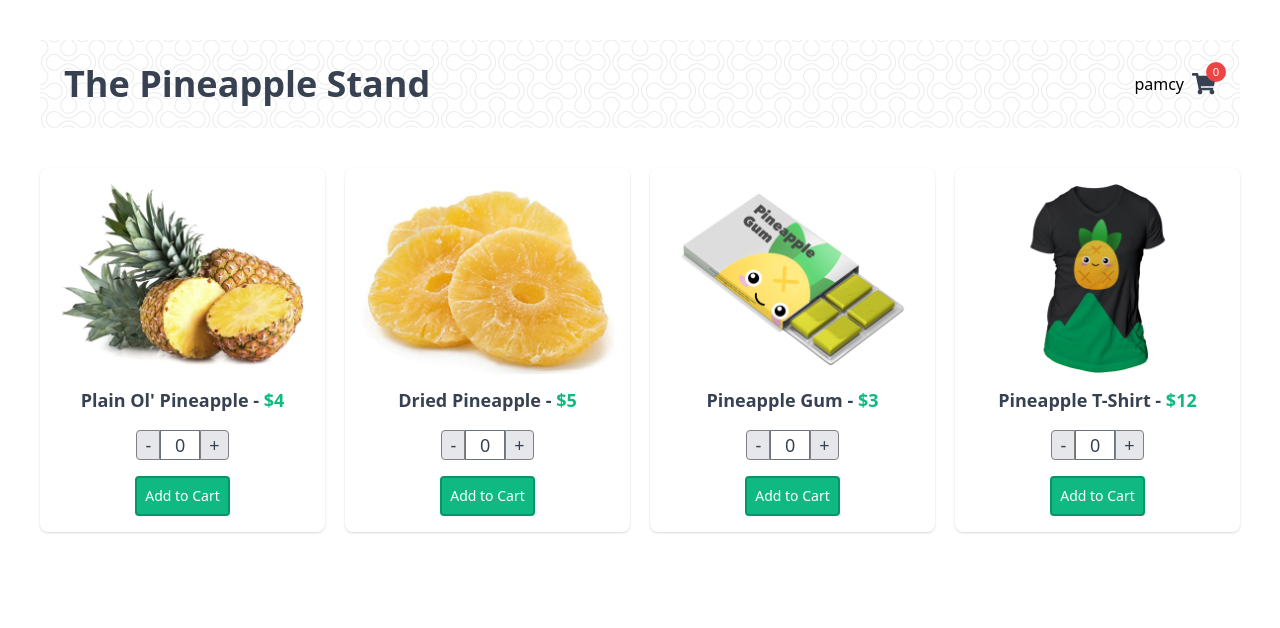
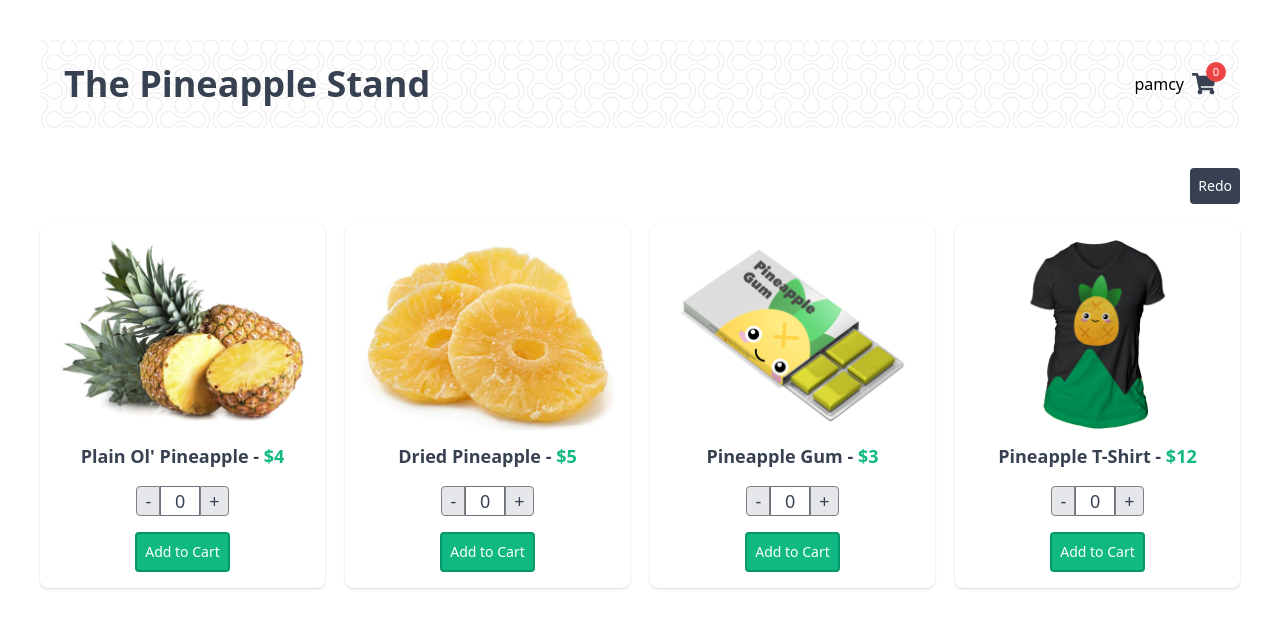
Before and after one commit to pamcy/Pinia-Cart-Store, a Vue app: page / in a window 1280 px wide. Shown: the top 628 px of the page. Built offline with nearby package versions, Linux system fonts and the light colour scheme.

Commit message:
subscribing to cartStore's states by implementing undo

```diff
--- a/src/App.vue
+++ b/src/App.vue
@@ -1,14 +1,71 @@
 <script setup>
+import { ref, reactive } from "vue";
+
 import { useProductStore } from "@/stores/ProductStore";
 import { useCartStore } from "@/stores/CartStore";
 
 import TheHeader from "@/components/TheHeader.vue";
+import AppButton from "@/components/AppButton.vue";
 import ProductCard from "@/components/ProductCard.vue";
 
 const productStore = useProductStore();
 const cartStore = useCartStore();
 
-// Subscribing to a store's actions
+const itemHistory = reactive([]);
+const doingItemHistory = ref(false);
+
+// ===== Subscribing to a store's state =====
+// https://pinia.vuejs.org/core-concepts/state.html#Subscribing-to-the-state
+
+// Useful:
+// 1. Persisting state to localStorage
+
+function undo() {
+  // if there is only one item in the itemHistory array, there is nothing to undo
+  // contains the initial state of the cartStore
+  if (itemHistory.length === 1) {
+    return;
+  }
+
+  // prevent the $subscribe function from running
+  // since we are altering the state of our cartStore in undo, $subscribe function will run again recording a new record in itemHistory
+  doingItemHistory.value = true;
+
+  // remove the last item from  the itemHistory array
+  itemHistory.pop();
+
+  // apply the previous state to the store
+  // reset the cartStore's state to the last element in the itemHistory array
+  // cartStore.$state: set the entire state of the store at one time
+  cartStore.$state = JSON.parse(itemHistory[itemHistory.length - 1]);
+
+  doingItemHistory.value = false;
+}
+
+// record the initial state of the cartStore outside of the $subscribe function
+// $state: we can access the entire state of the store
+itemHistory.push(JSON.stringify(cartStore.$state));
+
+// anytime the state changes, this $subscribe function will run
+cartStore.$subscribe((mutation, state) => {
+  // import { MutationType } from 'pinia'
+  // mutation.type // 'direct' | 'patch object' | 'patch function'
+
+  // same as cartStore.$id
+  // mutation.storeId // 'cart'
+
+  // only available with mutation.type === 'patch object'
+  // mutation.payload // patch object passed to cartStore.$patch()
+
+  // state // the current state after the mutations have completed
+
+  if (!doingItemHistory.value) {
+    // capture the snapshot of the state by pushing it to the itemHistory array
+    itemHistory.push(JSON.stringify(state));
+  }
+});
+
+// ===== Subscribing to a store's actions =====
 // Let's say you wanted to trigger some kind of side affect every time an action is called.
 // https://pinia.vuejs.org/core-concepts/actions.html#Subscribing-to-actions
 
@@ -110,6 +167,9 @@ const { products } = storeToRefs(productStore);
 <template>
   <div class="container">
     <TheHeader />
+    <div class="mb-5 flex justify-end">
+      <AppButton @click="undo">Redo</AppButton>
+    </div>
     <ul class="sm:flex flex-wrap lg:flex-nowrap gap-5">
       <!-- using the special $event keyword to get the count emitted from the component
       https://v3.vuejs.org/guide/component-custom-events.html#event-names -->
```
